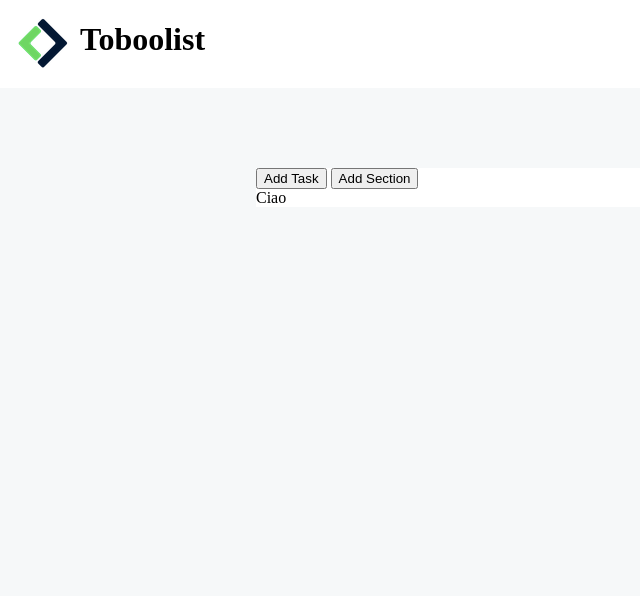
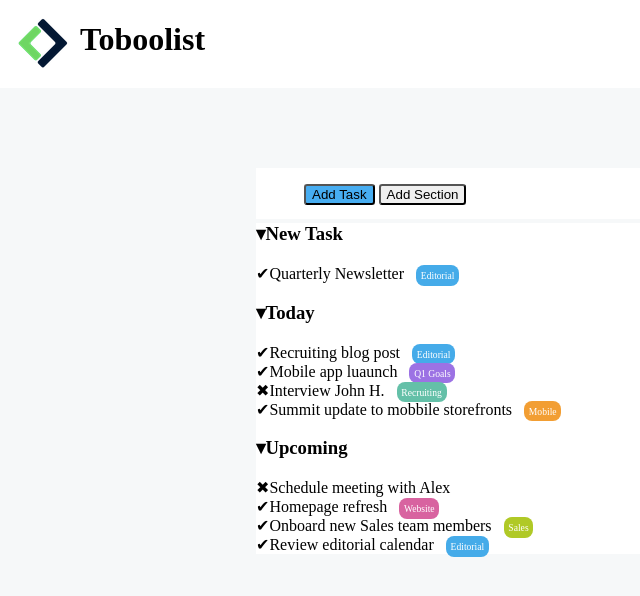
Before and after one commit to Claudio-Bernardinetti/html-css-toboolist, a plain HTML site: page index.html in a window 1280 px wide. Shown: the whole page, without its empty margins (0-640 px from the left). Drawn offline with Linux system fonts and the light colour scheme.

Commit message:
add main

```diff
--- a/index.html
+++ b/index.html
@@ -13,14 +13,25 @@
     </header>
     <main>
         <div id="header">
-            <input type="button" value="Add Task">
-            <input type="button" value="Add Section">
-        </div>
-        <div>
-
+            <input class="task" type="button" value="Add Task">
+            <input class="section" type="button" value="Add Section">
 
         </div>
-        Ciao
+        <div id="main">
+            <h3>&#9662;New Task</h3>
+             <div>&#10004;Quarterly Newsletter <span class="highlights1">Editorial</span></div>
+            <h3>&#9662;Today</h3>
+             <div>&#10004;Recruiting blog post <span class="highlights2">Editorial</span></div>
+             <div>&#10004;Mobile app luaunch <span class="highlights3">Q1 Goals</span></div>
+             <div>&#10006;Interview John H. <span class="highlights4">Recruiting</span></div>
+             <div>&#10004;Summit update to mobbile storefronts <span class="highlights5">Mobile</span></div>
+            <h3>&#9662;Upcoming</h3>
+             <div>&#10006;Schedule meeting with Alex</div>
+             <div>&#10004;Homepage refresh <span class="highlights6">Website</span></div>
+             <div>&#10004;Onboard new Sales team members <span class="highlights7">Sales</span></div>
+             <div>&#10004;Review editorial calendar <span class="highlights8">Editorial</span></div>
+        </div>
+
     </main>
 </body>
 </html>
--- a/style.css
+++ b/style.css
@@ -30,11 +30,68 @@ img {
 h1 {
     margin-left: 5rem;
     margin-top: -4.3rem;
+    font-style: initial;
 }
 
 main {
     background-color: var(--bool-white);
+    height: 3.19rem;
     margin-top: 5rem;
     margin-left: 20%;
     margin-right: 20%;
 }
+
+#header {
+    padding-top: 1rem;
+    border-radius: 0.2rem;
+
+}
+
+input{
+    border-radius: 0.2rem;
+}
+
+.task {
+    background-color: var(--bool-blue1);
+    border-radius: 0.2rem;
+    margin-left: 3rem;
+}
+
+#main {
+    background-color: var(--bool-white);
+    margin-top: 1rem;
+}
+
+span{
+    margin-left: 0.5rem;
+    padding: 0.3rem;
+    font-size: 0.6rem;
+    border-radius: 0.5rem;
+    color: var(--bool-white);
+
+}
+
+.highlights1{
+    background-color: var(--bool-blue2);
+}
+.highlights2{
+    background-color: var(--bool-blue2);
+}
+.highlights3{
+    background-color: var(--bool-purple);
+}
+.highlights4{
+    background-color: var(--bool-green1);
+}
+.highlights5{
+    background-color: var(--bool-orange);
+}
+.highlights6{
+    background-color: var(--bool-pink);
+}
+.highlights7{
+    background-color: var(--bool-green2);
+}
+.highlights8{
+    background-color: var(--bool-blue2);
+}
```
